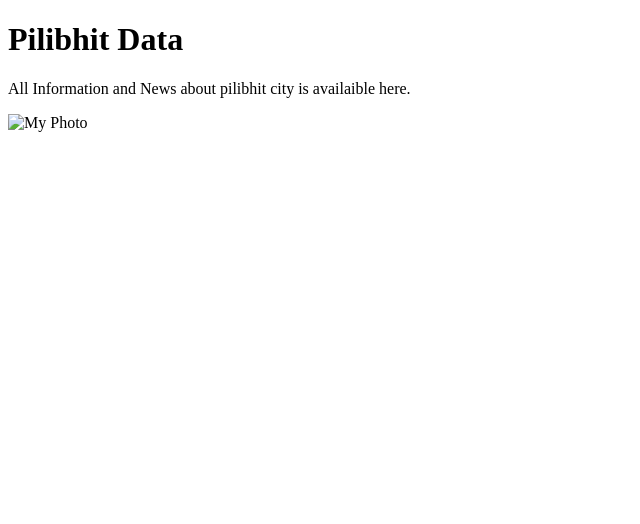
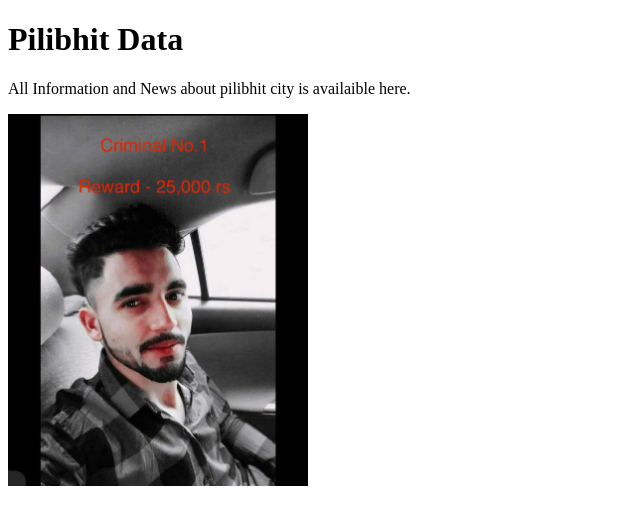
Before and after one commit to Fardeen-khan/PilibhitData.com, a plain HTML site: page index.html in a window 1280 px wide. Shown: the whole page, without its empty margins (0-640 px from the left). Drawn offline with Linux system fonts and the light colour scheme.

Commit message:
Update index.html

```diff
--- a/index.html
+++ b/index.html
@@ -7,6 +7,6 @@
   <h1>Pilibhit Data</h1>
   <p>All Information and News about pilibhit city is availaible here.</p>
 
-  <img src="Downloads/IMG_1936.jpeg" alt="My Photo" width="300">
+  <img src="IMG_1936.jpeg" alt="My Photo" width="300">
 </body>
 </html>
```
